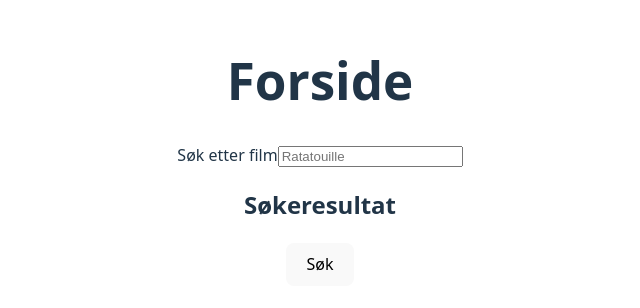
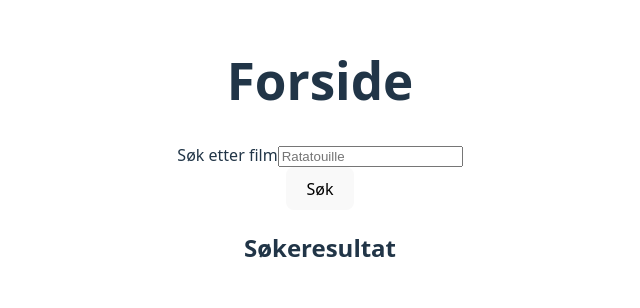
Before and after one commit to StormyDoom/uin26ak3_moviesearch_SIMENSEN, a React (Vite) app: page / in a window 1280 px wide. Shown: the part 248-556 px from the top of the page, without its empty margins (320-960 px from the left). Built offline with nearby package versions, Linux system fonts and the light colour scheme.

Commit message:
api slop v2

```diff
--- a/src/pages/Home.jsx
+++ b/src/pages/Home.jsx
@@ -56,8 +56,8 @@ export default function Home({mvi}){
                 </label>
                 {focused ? <History history={history} setSearch={setSearch}/> : null}
             </form>
+                <button onClick={getMovies}>Søk</button>
             <SearchResults movie={movie}/>
-                <button onClick={getMovies}>Søk</button>
         </main>
     )
 }
```
